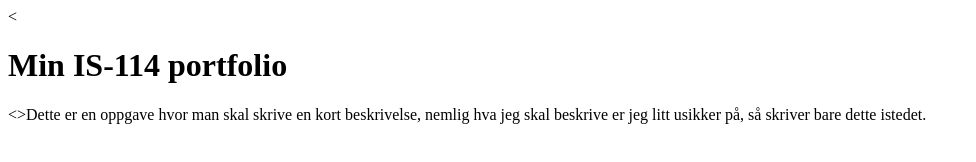
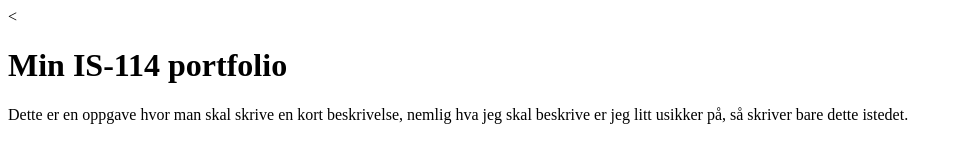
Before and after one commit to NiriLorentzen/NiriLorentzen, a plain HTML site: page docs/index.html in a window 1280 px wide. Shown: the whole page, without its empty margins (0-976 px from the left). Drawn offline with Linux system fonts and the light colour scheme.

Commit message:
Fikset 'feilen'

```diff
--- a/docs/index.html
+++ b/docs/index.html
@@ -7,6 +7,6 @@
 <</head>
 <body>
 <h1>Min IS-114 portfolio</h1>
-<>Dette er en oppgave hvor man skal skrive en kort beskrivelse, nemlig hva jeg skal beskrive er jeg litt usikker på, så skriver bare dette istedet.</>
+<p>Dette er en oppgave hvor man skal skrive en kort beskrivelse, nemlig hva jeg skal beskrive er jeg litt usikker på, så skriver bare dette istedet.</p>
 </body>
 </html>
```
